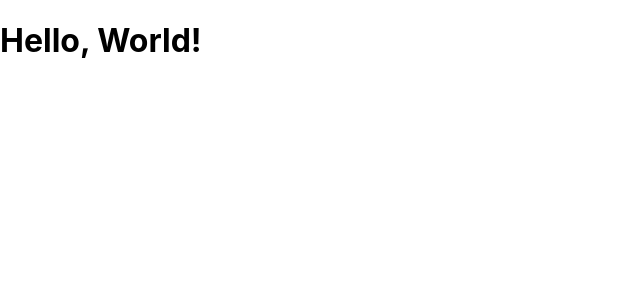
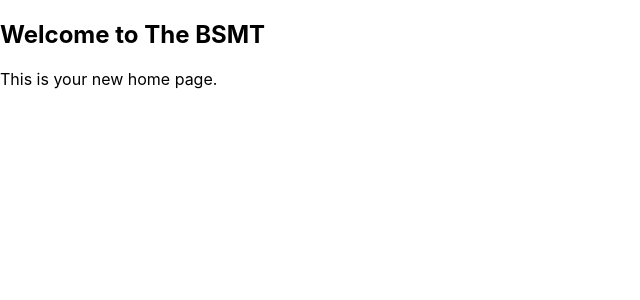
Before and after one commit to bsmtstud/thebsmt, a React (Vite) app: page / in a window 1280 px wide. Shown: the top 300 px of the page, without its empty margins (0-640 px from the left). Built offline with nearby package versions, Linux system fonts and the light colour scheme; the HTML template or start-up script is replaced by a standard one.

Commit message:
feat: Add HomePage component and update App.jsx

```diff
--- a/src/App.jsx
+++ b/src/App.jsx
@@ -1,10 +1,10 @@
+
 import React from 'react';
+import HomePage from './components/HomePage';
 
 function App() {
   return (
-    <div>
-      <h1>Hello, World!</h1>
-    </div>
+    <HomePage />
   );
 }
 
--- /dev/null
+++ b/src/components/HomePage.jsx
@@ -0,0 +1,13 @@
+
+import React from 'react';
+
+function HomePage() {
+  return (
+    <div>
+      <h2>Welcome to The BSMT</h2>
+      <p>This is your new home page.</p>
+    </div>
+  );
+}
+
+export default HomePage;
```
Also changed, not shown: 1 other file (tests, documents, lock files or other folders).
